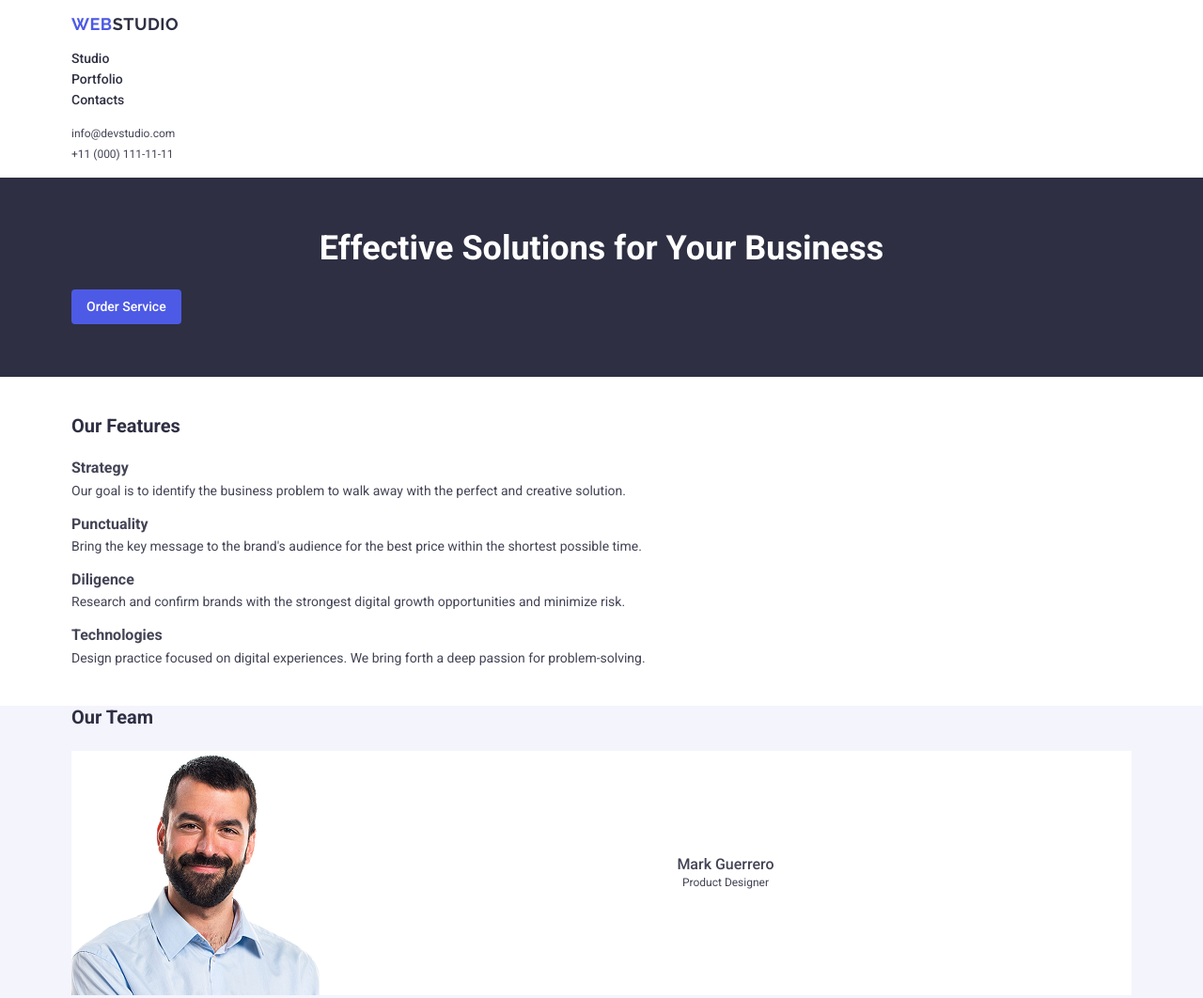
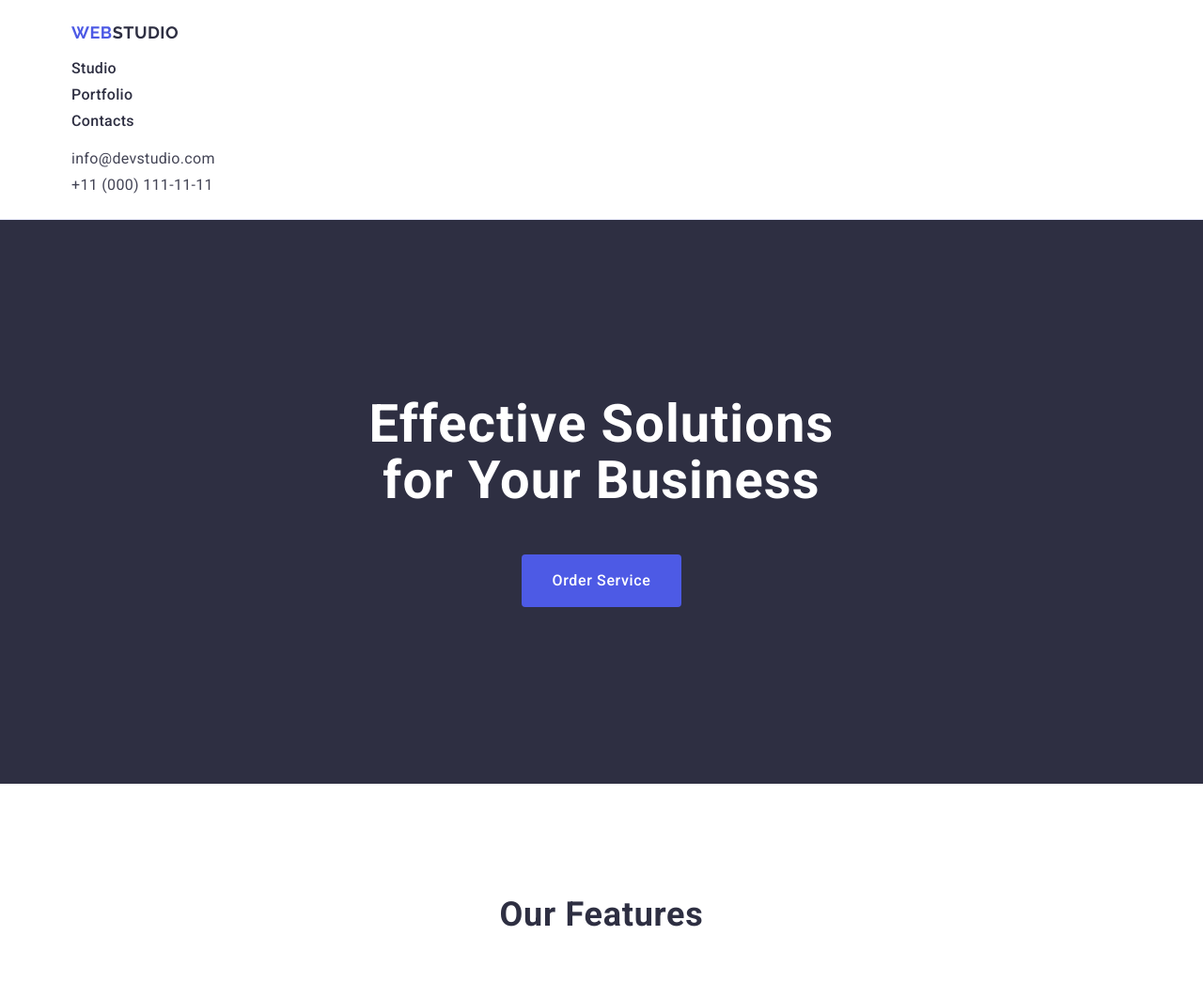
Before and after one commit to kotmykyta/goit-markup-hw-02, a plain HTML site: page index.html in a window 1280 px wide. Shown: the top 1062 px of the page at 94% size. Drawn offline with nearby package versions, Linux system fonts and the light colour scheme.

Commit message:
update five

```diff
--- a/css/styles.css
+++ b/css/styles.css
@@ -1,6 +1,9 @@
 body {
     margin: 0;
     font-family: "Roboto", sans-serif;
+    font-size: 16px;
+    line-height: 1.5;
+    letter-spacing: 0.02em;
     color: #434455;
     background-color: #ffffff;
 }
@@ -23,6 +26,10 @@ a {
     color: inherit;
 }
 
+img {
+    display: block;
+}
+
 .container {
     width: 1158px;
     margin: 0 auto;
@@ -30,12 +37,11 @@ a {
 }
 
 .page-header {
-    padding: 16px 0;
+    border-bottom: 1px solid #e7e9fc;
+    padding-top: 24px;
+    padding-bottom: 24px;
 }
 
-.header-inner {
-    display: block;
-}
 
 .logo {
     display: inline-block;
@@ -43,6 +49,7 @@ a {
     font-family: "Raleway", sans-serif;
     font-weight: 700;
     font-size: 18px;
+    line-height: 1.17;
     letter-spacing: 0.03em;
     text-transform: uppercase;
     color: #4d5ae5;
@@ -56,15 +63,15 @@ a {
     margin-bottom: 16px;
 }
 
-.nav-list {
-    display: flex;
-    flex-direction: column;
-    gap: 4px;
+.nav-item+.nav-item {
+    margin-top: 4px;
 }
 
 .nav-item a {
-    font-size: 14px;
     font-weight: 500;
+    font-size: 16px;
+    line-height: 1.5;
+    letter-spacing: 0.02em;
     color: #2e2f42;
 }
 
@@ -77,14 +84,14 @@ a {
     font-style: normal;
 }
 
-.contacts-list {
-    display: flex;
-    flex-direction: column;
-    gap: 4px;
+.contacts-list li+li {
+    margin-top: 4px;
 }
 
 .contacts-list a {
-    font-size: 12px;
+    font-size: 16px;
+    line-height: 1.5;
+    letter-spacing: 0.02em;
     color: #434455;
 }
 
@@ -95,35 +102,37 @@ a {
 
 .hero {
     background-color: #2e2f42;
-    padding: 56px 0;
+    padding-top: 188px;
+    padding-bottom: 188px;
 }
 
-.hero-inner {
-    display: flex;
-    flex-direction: column;
-    align-items: center;
-}
 
 .hero-title {
-    max-width: 650px;
-    font-size: 36px;
-    line-height: 1.1;
-    font-weight: 700;
+    max-width: 496px;
+    margin-left: auto;
+    margin-right: auto;
+    margin-bottom: 48px;
+    font-size: 56px;
+    line-height: 1.07;
+    letter-spacing: 0.02em;
     text-align: center;
     color: #ffffff;
-    margin-bottom: 24px;
 }
 
 .btn-primary {
-    align-self: flex-start;
-    padding: 8px 16px;
+    display: block;
+    min-width: 169px;
+    margin-left: auto;
+    margin-right: auto;
+    padding: 16px 32px;
     border: none;
     border-radius: 4px;
     background-color: #4d5ae5;
     color: #ffffff;
-    font-size: 14px;
+    font-size: 16px;
     font-weight: 500;
     line-height: 1.5;
+    letter-spacing: 0.04em;
     cursor: pointer;
 }
 
@@ -132,112 +141,132 @@ a {
     background-color: #404bbf;
 }
 
+
 .section-wrapper {
-    padding: 40px 0;
+    padding-top: 120px;
+    padding-bottom: 120px;
+}
+
+.features {
+    padding-top: 120px;
+    padding-bottom: 120px;
 }
 
 .section-title {
-    font-size: 20px;
-    font-weight: 700;
-    line-height: 1.2;
-    text-align: left;
+    font-size: 36px;
+    line-height: 1.11;
+    letter-spacing: 0.02em;
+    text-align: center;
     color: #2e2f42;
-    margin-bottom: 24px;
+    margin-bottom: 72px;
 }
 
-.feature-list {
-    display: flex;
-    flex-direction: column;
-    gap: 16px;
+
+.feature-item+.feature-item {
+    margin-top: 72px;
 }
 
 .feature-item h3 {
-    font-size: 16px;
-    font-weight: 700;
-    margin-bottom: 4px;
+    font-size: 20px;
+    line-height: 1.2;
+    letter-spacing: 0.02em;
+    font-weight: 500;
+    color: #2e2f42;
+    margin-bottom: 8px;
 }
 
 .feature-item p {
-    font-size: 14px;
+    font-size: 16px;
     line-height: 1.5;
+    letter-spacing: 0.02em;
 }
+
 
 .team {
     background-color: #f4f4fd;
+    padding-top: 120px;
+    padding-bottom: 120px;
 }
 
-.team-list {
-    display: flex;
-    flex-direction: column;
-    gap: 48px;
-}
+
 
 .team-item {
-    display: flex;
-    align-items: center;
     background-color: #ffffff;
-}
-
-.team-item img {
-    display: block;
-}
-
-.team-content {
-    flex: 1;
     text-align: center;
 }
 
+.team-item+.team-item {
+    margin-top: 72px;
+}
+
 .team-content h3 {
-    font-size: 16px;
+    margin-top: 32px;
+    margin-bottom: 8px;
+    font-size: 20px;
+    line-height: 1.2;
+    letter-spacing: 0.02em;
     font-weight: 500;
-    margin-bottom: 4px;
-    margin-top: 24px;
+    color: #2e2f42;
 }
 
 .position {
-    font-size: 12px;
+    font-size: 16px;
+    line-height: 1.5;
+    letter-spacing: 0.02em;
     color: #434455;
-    margin-bottom: 24px;
+    margin-bottom: 32px;
+}
+
+.portfolio {
+    padding-top: 120px;
+    padding-bottom: 120px;
 }
 
 .portfolio-list {
-    display: flex;
-    flex-direction: column;
-    gap: 32px;
     width: 360px;
 }
 
-.portfolio-item img {
-    display: block;
+.portfolio-item+.portfolio-item {
+    margin-top: 48px;
+}
+
+.portfolio-content h3 {
+    font-size: 20px;
+    line-height: 1.2;
+    letter-spacing: 0.02em;
+    font-weight: 500;
+    color: #2e2f42;
     margin-bottom: 8px;
 }
 
-.portfolio-content h3 {
-    font-size: 14px;
-    font-weight: 500;
-    margin-bottom: 4px;
-}
-
 .portfolio-content p {
-    font-size: 12px;
+    font-size: 16px;
+    line-height: 1.5;
+    letter-spacing: 0.02em;
     color: #434455;
 }
 
 .page-footer {
     background-color: #2e2f42;
+    padding-top: 100px;
+    padding-bottom: 100px;
     color: #f4f4fd;
-    padding: 16px 0;
-    margin-top: 40px;
 }
 
 .footer-inner {
-    width: 100%;
-    font-size: 12px;
+    width: 264px;
 }
 
-.footer-inner .logo {
-    margin-bottom: 8px;
+.page-footer .logo {
+    margin-bottom: 16px;
 }
+
 .page-footer .logo span {
-    color: #ffffff;
+    color: #f4f4fd;
 }
+
+.page-footer p {
+    font-size: 16px;
+    line-height: 1.5;
+    letter-spacing: 0.02em;
+}
--- a/index.html
+++ b/index.html
@@ -75,7 +75,7 @@
             </div>
         </section>
 
-        <section class="section team">
+        <section class="section-wrapper team">
             <div class="container">
                 <h2 class="section-title">Our Team</h2>
 
@@ -115,7 +115,7 @@
             </div>
         </section>
 
-        <section class="section portfolio">
+        <section class="section-wrapper portfolio">
             <div class="container">
                 <h2 class="section-title">Our Portfolio</h2>
 
```
